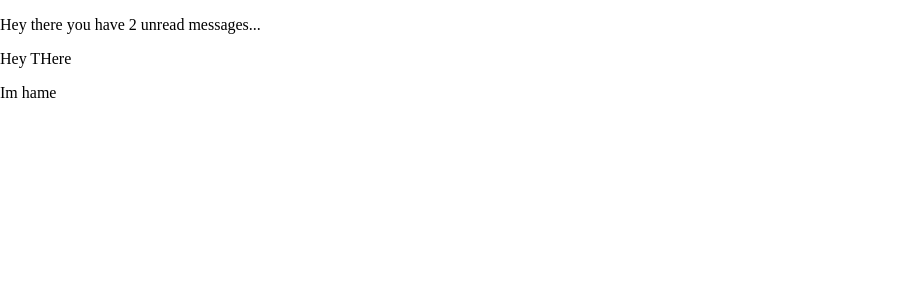
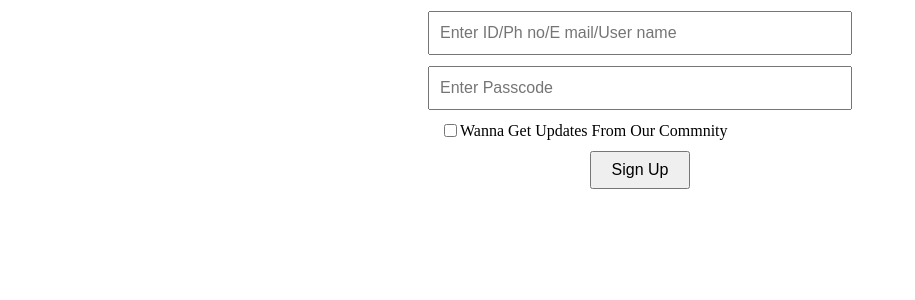
Before and after one commit to vanamuthuV/react-basics, a React (Vite) app: page / in a window 1280 px wide. Shown: the top 300 px of the page, without its empty margins (0-915 px from the left). Built offline with nearby package versions, Linux system fonts and the light colour scheme.

Commit message:
Regular Commit

```diff
--- /dev/null
+++ b/src/Exercise - 03/SignUp/SignUp.css
@@ -0,0 +1,27 @@
+#ID,#Pass {
+    width : 400px;
+    height : 30px;
+    font-size : 16px;
+    padding: 5px 10px;
+}
+
+#checkbox {
+    width: 400px;
+    display : flex;
+    flex-direction : row;
+    align-items: center;
+}
+
+#Form {
+    display: flex;
+    flex-direction: column;
+    justify-content : space-evenly;
+    height : 200px;
+    align-items: center;
+}
+
+button {
+    width : 100px;
+    padding : 8px 16px;
+    font-size: 16px;
+}
--- /dev/null
+++ b/src/Exercise - 03/SignUp/SignUp.jsx
@@ -0,0 +1,82 @@
+import React, { useState } from "react";
+import "./SignUp.css"
+
+const LocalStorage = [];
+
+export const Render = () => {
+    const [sign, setSign] = useState({
+        Id: "",
+        Pass: "",
+        isCommunity : false
+    })
+
+    const Searcher = (name) => {
+       return  LocalStorage.map((item) => {
+            const Verdict = item.Id === name ? true : false
+            console.log(Verdict)
+            return Verdict
+        })
+
+    }
+
+    const Storage = (event) => {
+        event.preventDefault()
+        if (() => Searcher(sign.Id)) {
+            alert("You Already Have An Account Please Click On Sign In ")
+        }
+        else {
+            sign.isCommunity === false
+              ? console.log("You Unclicked The Community")
+              : console.log("You Clicked the Community");
+            LocalStorage.push(sign);
+            console.log(LocalStorage);
+        }
+    }
+
+    const Setter = (event) => {
+
+        const {name,value,checked,type} = event.target
+
+        setSign((prevInfo) => {
+            return {
+                ...prevInfo,
+                [name] : type === "checkbox" ? checked : value
+            }
+        })
+    }
+
+    return (
+      <form onSubmit={(event) => Storage(event)} id="Form">
+        <input
+                type="text"
+                id="ID"
+          placeholder="Enter ID/Ph no/E mail/User name"
+          name="Id"
+          value={sign.Id}
+          onChange={(event) => Setter(event)}
+        ></input>
+        <input
+                type="text"
+                id="Pass"
+          placeholder="Enter Passcode"
+          name="Pass"
+          value={sign.Pass}
+          onChange={(event) => Setter(event)}
+        ></input>
+        <div id="checkbox">
+          <input
+            type="checkbox"
+            id="Community"
+            name="isCommunity"
+            checked = {sign.isCommunity}
+            onChange={(event) => Setter(event)}
+          ></input>
+          <label htmlFor="Community">
+            {" "}
+            Wanna Get Updates From Our Commnity{" "}
+          </label>
+        </div>
+        <button type="Submit">Sign Up</button>
+      </form>
+    );
+}
--- a/src/main.jsx
+++ b/src/main.jsx
@@ -10,7 +10,9 @@ import './Exercise - 01/ex1.css'
 // import { Render } from './Exercise - 03/meme'
 //import { Render } from './Exercise - 03/Conditional Rendering 1/in'
 // import { Render } from './Exercise - 03/Conditional Rendering 2/Riddle'
-import { Render } from './Exercise - 03/Conditional Rendering 3/unread'
+// import { Render } from './Exercise - 03/Conditional Rendering 3/unread'
+// import { Render } from './Exercise - 03/Forms/Forms'
+import { Render } from './Exercise - 03/SignUp/SignUp'
 
 ReactDOM.createRoot(document.getElementById('root')).render(
   <React.StrictMode>
```
Also changed, not shown: src/Exercise - 03/Forms/Forms.jsx (added, +159 -0 lines), src/Exercise - 03/Forms/Forms.css (added), 2 other files (tests, documents, lock files or other folders).
